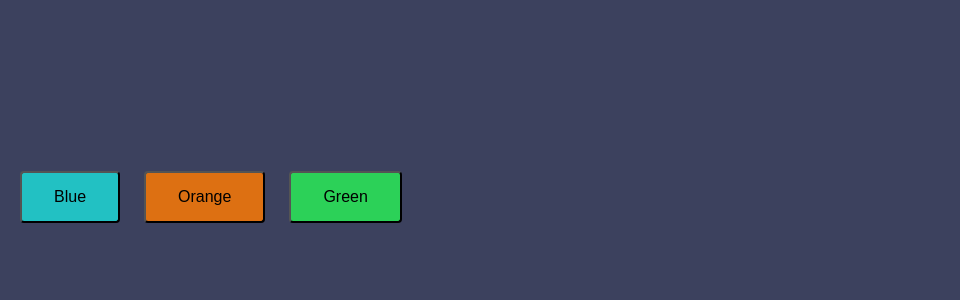
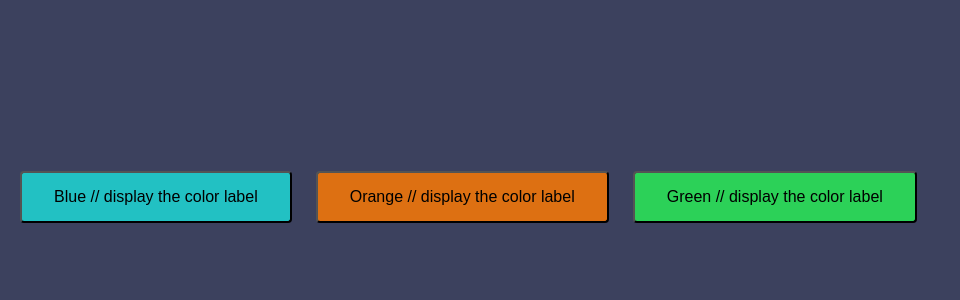
Before and after one commit to acciojob/passing-handler-prop-react-VikasVerma-15, a React app: page / in a window 1280 px wide. Shown: the top 300 px of the page, without its empty margins (0-960 px from the left). Built offline with nearby package versions, Linux system fonts and the light colour scheme.

Commit message:
Update ColourSelector.js

```diff
--- a/src/components/ColourSelector.js
+++ b/src/components/ColourSelector.js
@@ -1,14 +1,15 @@
 import React from 'react';
 
 const ColourSelector = ({ config, selectNextBackground }) => {
-  const { background, classname, label } = config;
+  const { background, classname, label, key } = config;
 
   return (
     <button
-      className={classname} // apply CSS class
-      onClick={() => selectNextBackground({ background })} // update selected color in parent
+      className={classname}
+      data-testid={key}
+      onClick={() => selectNextBackground({ background })}
     >
-      {label} {/* show the color name */}
+      {label}                         // display the color label
     </button>
   );
 }
```
